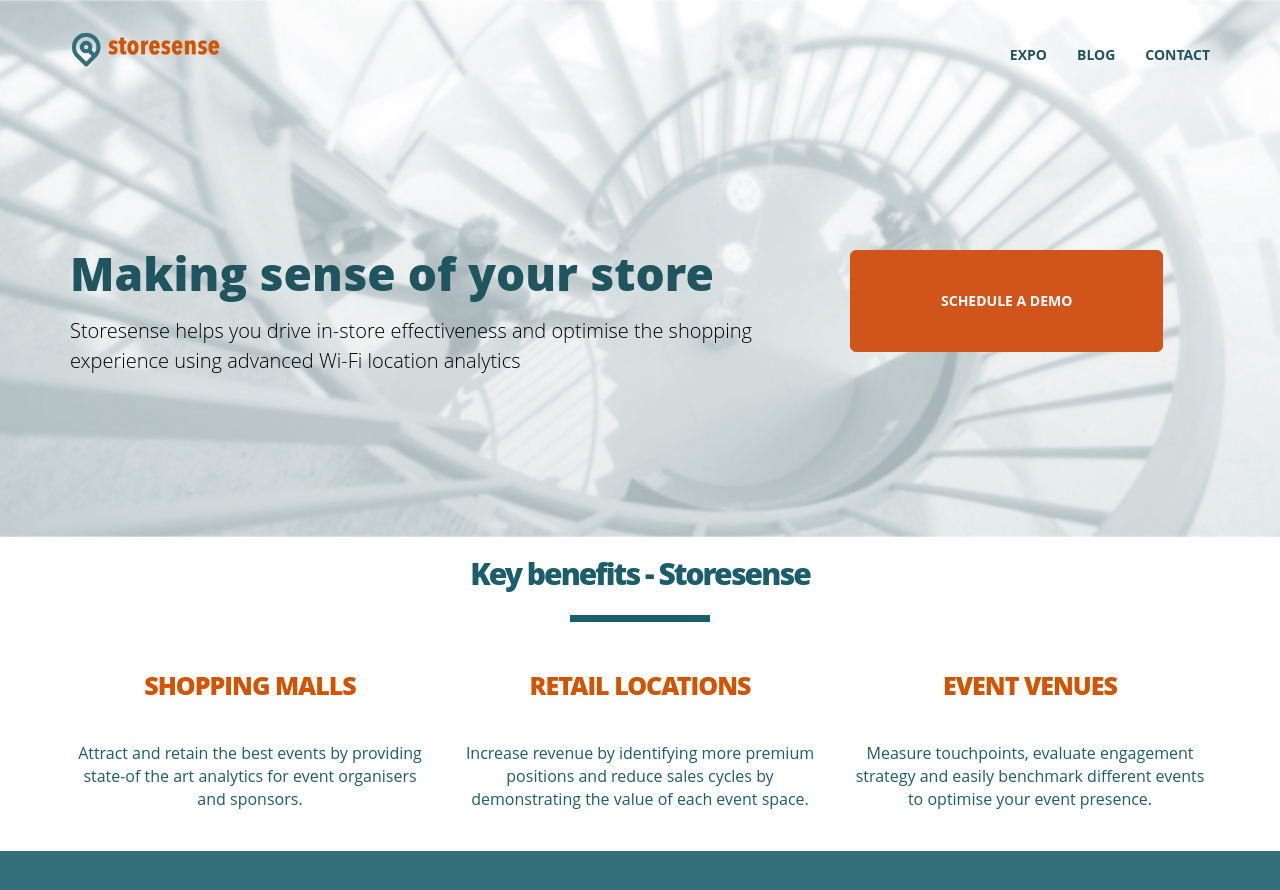
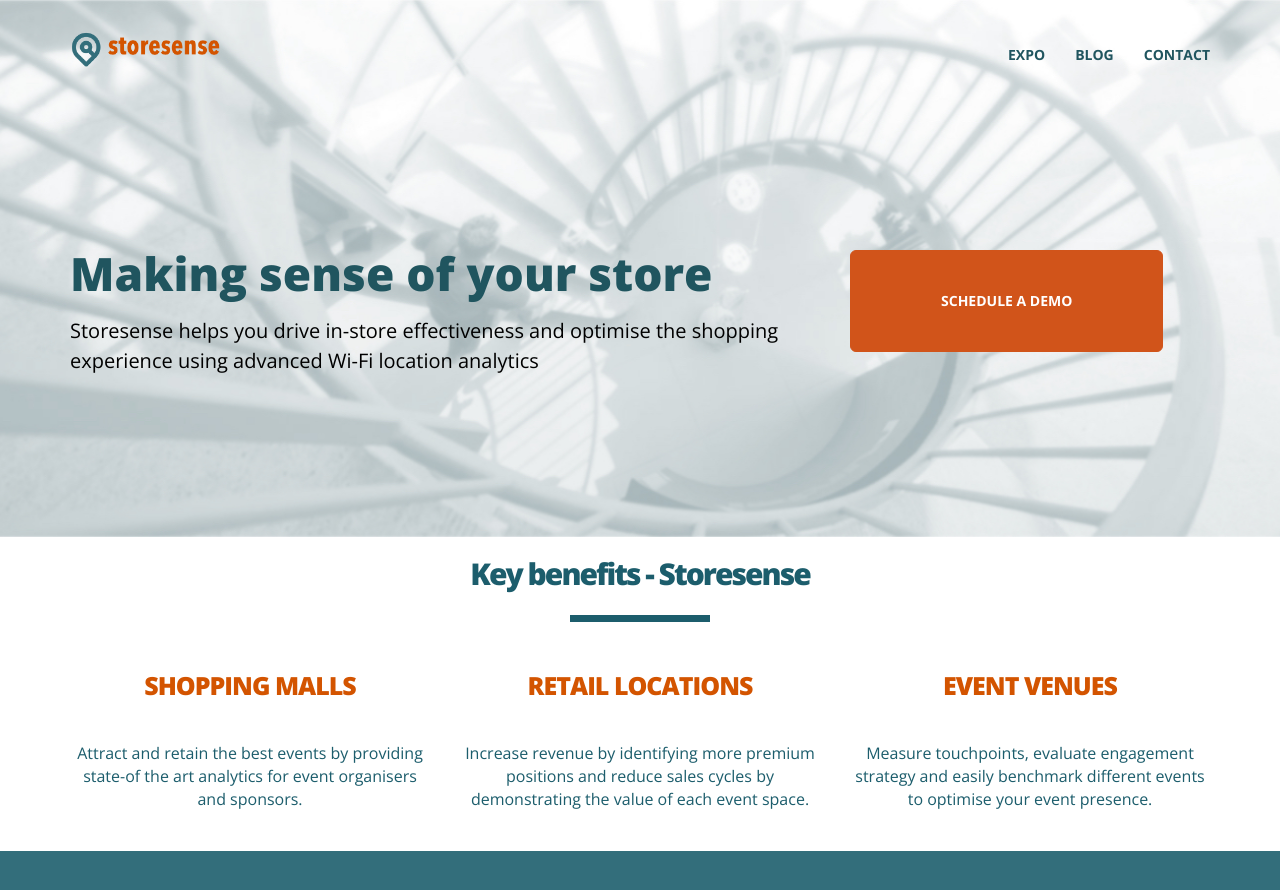
Before and after one commit to storesense/web-storesense, a Jekyll site: the page built from storesense/index.html, in a window 1280 px wide and 900 px high. Shown: the top 890 px of the window. Built offline with Jekyll 4.4.1, drawn with Linux system fonts in a browser that asks for light colours; some web fonts are replaced.

Commit message:
Only open-sans in header.

```diff
--- a/_includes/head.html
+++ b/_includes/head.html
@@ -16,11 +16,7 @@
 
     <!-- Custom Fonts -->
     <link href="{{ site.baseurl }}/font-awesome/css/font-awesome.min.css" rel="stylesheet" type="text/css">
-    <link href="https://fonts.googleapis.com/css?family=Montserrat:400,700" rel="stylesheet" type="text/css">
-    <link href='https://fonts.googleapis.com/css?family=Kaushan+Script' rel='stylesheet' type='text/css'>
-    <link href='https://fonts.googleapis.com/css?family=Droid+Serif:400,700,400italic,700italic' rel='stylesheet'
-          type='text/css'>
-    <link href='https://fonts.googleapis.com/css?family=Roboto+Slab:400,100,300,700' rel='stylesheet' type='text/css'>
+    <link href='http://fonts.googleapis.com/css?family=Open+Sans:400,500,600,700,800,900,1000' rel='stylesheet'  type='text/css'>
 
     <!-- HTML5 Shim and Respond.js IE8 support of HTML5 elements and media queries -->
     <!-- WARNING: Respond.js doesn't work if you view the page via file:// -->
```
